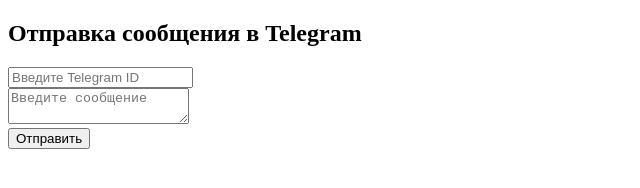
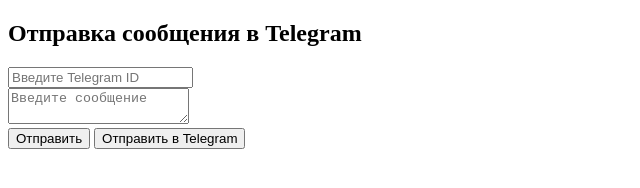
Before and after one commit to sh0hzy/otp, a plain HTML site: page index.html in a window 1280 px wide. Shown: the whole page, without its empty margins (0-640 px from the left). Drawn offline with Linux system fonts and the light colour scheme.

Commit message:
Update index.html

```diff
--- a/index.html
+++ b/index.html
@@ -23,5 +23,25 @@
     <input type="text" id="chat_id" placeholder="Введите Telegram ID"><br>
     <textarea id="message" placeholder="Введите сообщение"></textarea><br>
     <button onclick="sendMessage()">Отправить</button>
+
+<button onclick="sendToTelegram()">Отправить в Telegram</button>
+
+<script>
+function sendToTelegram() {
+    let message = "Новое сообщение с сайта!";
+    let botToken = "7938914388:AAEgcybFRxnYFcQ4-aVvbwP0WbGsOipip0E";
+    let chatId = "1016042029";  // ID администратора или группы
+
+    let url = `https://api.telegram.org/bot${botToken}/sendMessage?chat_id=${chatId}&text=${message}`;
+
+    fetch(url)
+    .then(response => response.json())
+    .then(data => console.log(data))
+    .catch(error => console.error(error));
+}
+</script>
+
+
 </body>
+
 </html>
```
